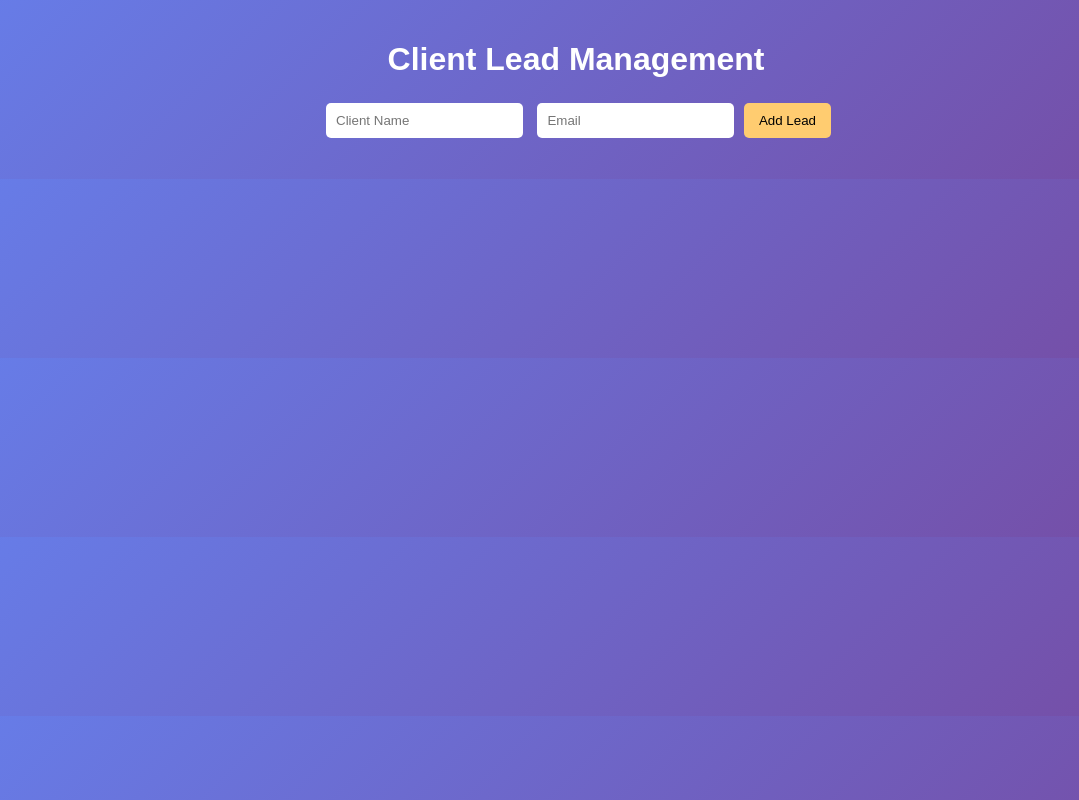
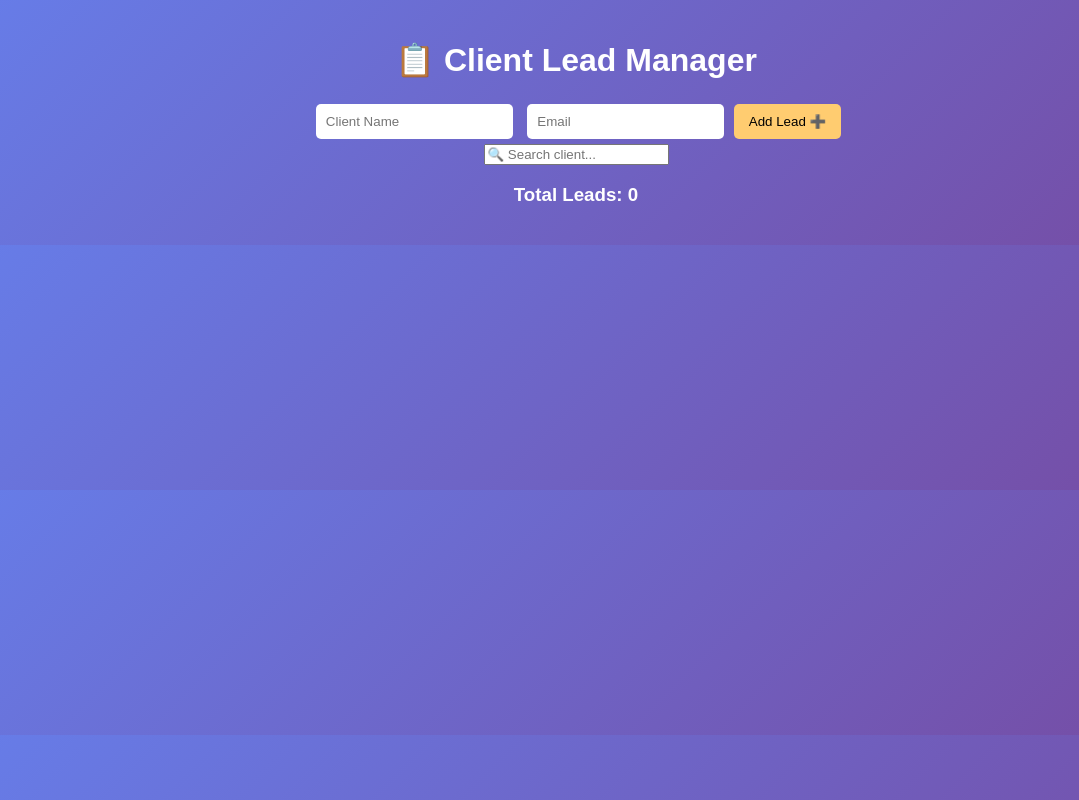
Before and after one commit to nikhithvirat888/FUTURE_FS_02, a plain HTML site: page index.html in a window 1280 px wide. Shown: the whole page, without its empty margins (64-1143 px from the left). Drawn offline with Linux system fonts and the light colour scheme.

Commit message:
Update index.html

```diff
--- a/index.html
+++ b/index.html
@@ -4,17 +4,24 @@
     <title>Mini CRM</title>
     <link rel="stylesheet" href="style.css">
 </head>
+
 <body>
 
-<h1>Client Lead Management</h1>
+<h1>📋 Client Lead Manager </h1>
 
 <div class="form">
     <input type="text" id="name" placeholder="Client Name">
     <input type="email" id="email" placeholder="Email">
-    <button onclick="addLead()">Add Lead</button>
+    <button type="button" onclick="addLead()">Add Lead ➕</button>
 </div>
 
+<input type="text" id="search" placeholder="🔍 Search client..." onkeyup="searchLead()">
+
+<h3 id="count">Total Leads: 0</h3>
+
 <ul id="leadList"></ul>
+
 <script src="script.js"></script>
+
 </body>
 </html>
```
